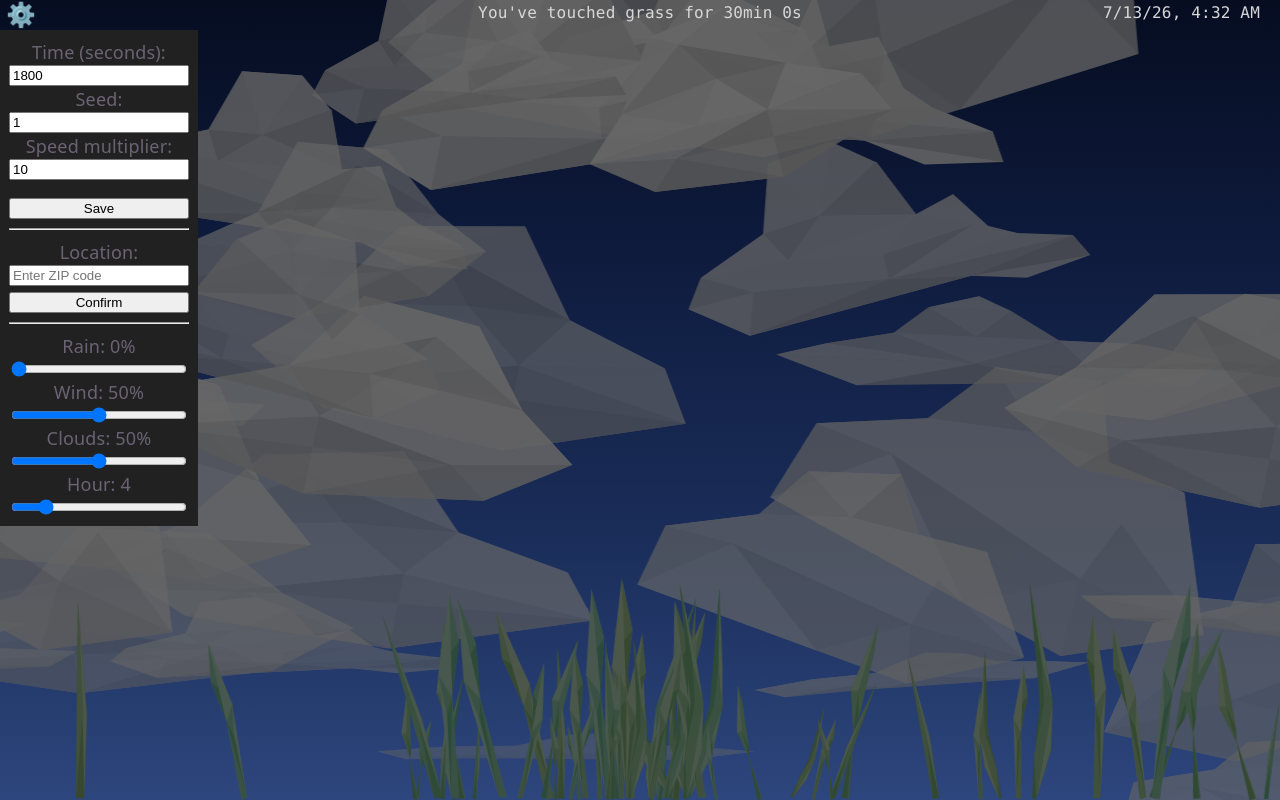
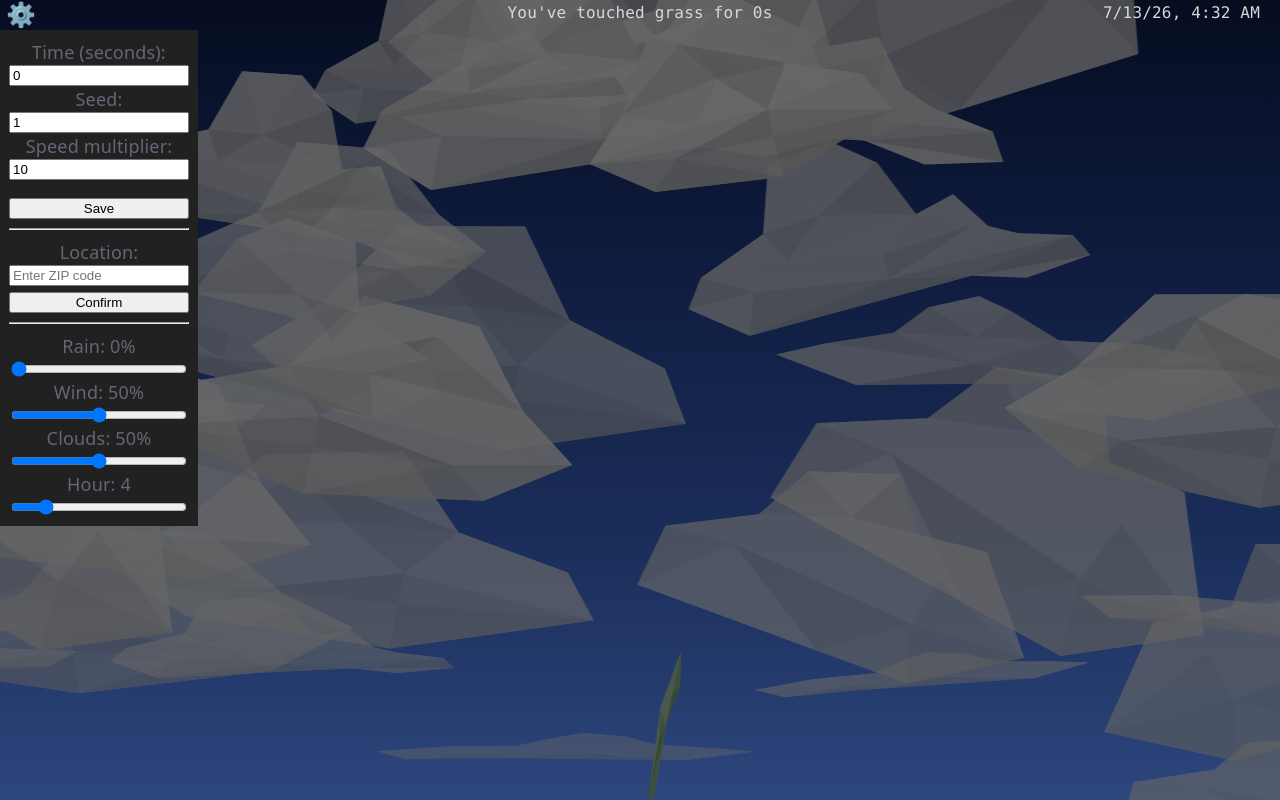
Before and after one commit to rylander925/engin1tr-website, a React (Vite) app: page / in a window 1280 px wide. Both pictures are taken after a click on the button "⚙️". Built offline with nearby package versions, Linux system fonts and the light colour scheme.

Commit message:
Refactored elapsedTime, isHovering, and speed from ConditionsContext to a new GardenContext

```diff
--- a/src/App.jsx
+++ b/src/App.jsx
@@ -5,13 +5,15 @@ import Menu from './components/Menu/Menu.jsx'
 import Timer from './components/Menu/Timer/Timer.jsx'
 import Clouds from './components/Body/SkyProps/Clouds.jsx'
 import Clock from './components/Menu/Clock/Clock.jsx'
-import { ConditionsProvider, useConditions, useConditionsDispatch }  from './ConditionsContext.jsx'
+import { ConditionsProvider }  from './ConditionsContext.jsx'
+import { GardenContextProvider } from './GardenContext.jsx'
 import './App.css'
 
 function App() {
   return (
     <>
       <ConditionsProvider>
+        <GardenContextProvider>
           <Background className = 'background'>
             <Menu />
             <div className = 'screen-text'>
@@ -21,6 +23,7 @@ function App() {
             <Clouds />
             <Garden />
           </Background>
+        </GardenContextProvider>
       </ConditionsProvider>
     </>
   )
--- a/src/ConditionsContext.jsx
+++ b/src/ConditionsContext.jsx
@@ -4,10 +4,7 @@ const HEAVY_RAIN = 10; //10mm of rain per hour
 const HEAVY_WIND = 50; //50km per hour
 
 const initialConditions = {
-    elapsedTime: 1800,       //Set default to another value to pregenerate grass
-    isHovering: false,
     seed: 1,              //PRNG is seeded; this can be any number, determines plant generation
-    speed: 10,           //Factor to speed up time speed 1 -> 1s real = 1s simulated
     weather: {
         zipcode: 0,
         precipitation: 0, //fraction: 1=heavy, 0=none (>1 = extreme)
@@ -50,15 +47,6 @@ export function useConditionsDispatch() {
 
 function conditionsReducer(conditions, action) {
     switch (action.type) {
-        case 'increment-time': {
-            return {...conditions, elapsedTime: conditions.elapsedTime + 1};
-        }
-        case 'set-hovering': {
-            return {...conditions, isHovering: true}
-        }
-        case 'unset-hovering': {
-            return {...conditions, isHovering: false}
-        }
         case 'update-weather': {
             const [date, timeString] = action.weather.time.split('T')
             let [hour, minute] = timeString.split(':')
@@ -83,11 +71,9 @@ function conditionsReducer(conditions, action) {
                 }
             };
         }
-        case 'update-general': {
+        case 'set-seed': {
             return {...conditions,
-                elapsedTime: action.elapsedTime,
                 seed: action.seed,
-                speed: action.speed
             }
         }
         case 'update-locationName': {
--- /dev/null
+++ b/src/GardenContext.jsx
@@ -0,0 +1,53 @@
+import { createContext, useContext, useReducer } from 'react'
+
+const GardenContext = createContext(null);
+const GardenDispatchContext = createContext(null);
+
+const initialGarden = {
+    elapsedTime: 0,
+    isHovering: false,
+    speed: 10,           //Factor to speed up growth speed 1 -> 1s real = 1s simulated
+}
+
+export function GardenContextProvider({children}) {
+    const [garden, gardenDispatch] = useReducer(gardenReducer, initialGarden);
+
+    return(
+    <GardenContext value={garden}>
+        <GardenDispatchContext value={gardenDispatch}>
+            {children}
+        </GardenDispatchContext>
+    </GardenContext>
+    );
+}
+
+export function useGarden() {
+    return useContext(GardenContext);
+}
+
+export function useGardenDispatch() {
+    return useContext(GardenDispatchContext);
+}
+
+function gardenReducer(garden, action) {
+    switch(action.type) {
+        case('increment-time'): {
+            return {...garden, elapsedTime: garden.elapsedTime + 1};
+        }
+        case('set-time'): {
+            return {...garden, elapsedTime: action.elapsedTime};
+        }
+        case 'set-hovering': {
+            return {...garden, isHovering: true}
+        }
+        case 'unset-hovering': {
+            return {...garden, isHovering: false}
+        }
+        case('set-speed'): {
+            return {...garden, speed: action.speed};
+        }
+        default: {
+            throw Error("Garden reducer passed a dispatch action that does not match existing cases");
+        }
+    }
+}
--- a/src/components/Body/Garden/Garden.jsx
+++ b/src/components/Body/Garden/Garden.jsx
@@ -6,6 +6,7 @@ import grass3 from '../../../assets/plants/grass3.svg'
 import grass4 from '../../../assets/plants/grass4.svg'
 import { Generator } from './Generable'
 import './Garden.css'
+import { useGarden, useGardenDispatch } from '../../../GardenContext'
 import { useConditions, useConditionsDispatch } from '../../../ConditionsContext'
 
 const VARIANTS = [grass1, grass2, grass3, grass4]
@@ -99,17 +100,18 @@ class PlantGenerator extends Generator {
     }
 
     //Create a plant div
+    //TODO: Maybe move speed to garden context
     static Plant( {plant, index} ) {
-        const conditions = useConditions();
-        const dispatch = useConditionsDispatch();
-        const age = conditions.elapsedTime - plant.appearTime;
-        const stillGrowing = age < GROW_DURATION * conditions.speed;
+        const garden = useGarden();
+        const gardenDispatch = useGardenDispatch();
+        const age = garden.elapsedTime - plant.appearTime;
+        const stillGrowing = age < GROW_DURATION * garden.speed;
         return(
-            //Position wrapper
+            //Position wrapper so hover bounding box is static
             <div
                 className = 'plant-bounding-box' //Set outline visible in css to show hitbox
-                onMouseEnter={() => dispatch({type:'set-hovering'})}
-                onMouseLeave={() => dispatch({type:'unset-hovering'})}
+                onMouseEnter={() => gardenDispatch({type:'set-hovering'})}
+                onMouseLeave={() => gardenDispatch({type:'unset-hovering'})}
                 style = {{
                         left: `${plant.x}%`,
                         bottom: '0%',
@@ -133,7 +135,7 @@ class PlantGenerator extends Generator {
                                 //if elapsedTime is set past age, don't show animation
                                 clipPath: stillGrowing ? undefined : 'inset(0% 0 0 0)',
                                 animation: stillGrowing ?
-                                    `growReveal ${GROW_DURATION/conditions.speed}s ease-in-out 0s both`
+                                    `growReveal ${GROW_DURATION/garden.speed}s ease-in-out 0s both`
                                     : undefined,
                             }}
                         />
@@ -149,14 +151,26 @@ export default function Garden() {
     const conditions = useConditions();
     const weather = conditions.weather
     const dispatch = useConditionsDispatch();
+
+    const garden = useGarden();
+    const gardenDispatch = useGardenDispatch();
+
     const plantGenerator = new PlantGenerator(BASE_INTERVAL, SLOWDOWN_FACTOR, conditions.seed);
-    const plants = plantGenerator.useGenerableAtTime(conditions.elapsedTime);
+    const plants = plantGenerator.useGenerableAtTime(garden.elapsedTime);
 
     const gustIntensity = MIN_GUST_INTENSITY + weather.windSpeed * WIND_INTENSITY_FACTOR
     const swayIntensity = MIN_SWAY_INTENSITY + weather.windSpeed * WIND_INTENSITY_FACTOR
     const [gustVariation, setGustVariation] = useState(0.5)
 
-    // Periodic wind gust: change css class to switch between animations
+    //Increment elapsed time on hover.
+    //Time is based on speed.
+    useEffect(() => {
+        if(!garden.isHovering) { return }
+        const intervalId = setInterval(() => {gardenDispatch({ type: 'increment-time' })}, 1000 / garden.speed)
+        return () => clearInterval(intervalId)
+    }, [garden.isHovering])
+
+    // Periodic wind gust
     const [gusting, setGusting] = useState(false)
     useEffect(() => {
         let gustTimeout;
--- a/src/components/Body/SkyProps/Clouds.jsx
+++ b/src/components/Body/SkyProps/Clouds.jsx
@@ -149,7 +149,6 @@ export default function Clouds() {
                     cloudCover={conditions.weather.cloudCover}
                     visible={index < visibleClouds}
                     driftDuration={driftDuration}
-                    elapsedTime={conditions.elapsedTime}
                     index={index}
                     rerollCloud={rerollCloud}
                     />
--- a/src/components/Menu/GeneralUI/GeneralUI.jsx
+++ b/src/components/Menu/GeneralUI/GeneralUI.jsx
@@ -1,4 +1,5 @@
 import { useConditions, useConditionsDispatch } from '../../../ConditionsContext'
+import { useGarden, useGardenDispatch } from '../../../GardenContext'
 import { useState, useEffect } from 'react'
 import './GeneralUI.css'
 
@@ -6,28 +7,29 @@ function GeneralUI() {
   const dispatch = useConditionsDispatch()
   const conditions = useConditions()
 
-  const [time, setTime] = useState(conditions.elapsedTime)
+  const garden = useGarden()
+  const gardenDispatch = useGardenDispatch()
+
+  const [time, setTime] = useState(garden.elapsedTime)
   const [seed, setSeed] = useState(conditions.seed)
-  const [speed, setSpeed] = useState(conditions.speed)
+  const [speed, setSpeed] = useState(garden.speed)
 
   useEffect(() => {
-    setTime(conditions.elapsedTime);
-  }, [conditions.elapsedTime]);
+    setTime(garden.elapsedTime);
+  }, [garden.elapsedTime]);
 
   useEffect(() => {
     setSeed(conditions.seed);
   }, [conditions.seed]);
 
   useEffect(() => {
-    setSpeed(conditions.speed);
-  }, [conditions.speed]);
+    setSpeed(garden.speed);
+  }, [garden.speed]);
 
   const handleButton = () => {
-    dispatch({type: 'update-general',
-      elapsedTime: time || 0,
-      seed: seed || 0,
-      speed: speed || 0
-    })
+    gardenDispatch({type: 'set-time', elapsedTime: time || 0});
+    gardenDispatch({type: 'set-speed', speed: speed || 0});
+    dispatch({type: 'set-seed', seed: seed || 0});
   }
 
   const betterParse = (value) => {
--- a/src/components/Menu/Timer/Timer.jsx
+++ b/src/components/Menu/Timer/Timer.jsx
@@ -1,5 +1,5 @@
 import { useState, useEffect } from 'react'
-import { useConditions, useConditionsDispatch } from '../../../ConditionsContext.jsx'
+import { useGarden } from '../../../GardenContext'
 import './Timer.css'
 
 function formatElapsed(totalSeconds) {
@@ -16,19 +16,10 @@ function formatElapsed(totalSeconds) {
 
 //Shows how long user has hovered their mouse over the grass
 function Timer() {
-  const conditions = useConditions();
-  const dispatch = useConditionsDispatch();
-  const updateTime = 1000/conditions.speed //Time in MS between 1s intervals
-
-  //Update time when hovering. TODO: Move to Garden.jsx, maybe remove hovering from context
-  useEffect(() => {
-    if(!conditions.isHovering) { return }
-    const intervalId = setInterval(() => {dispatch({ type: 'increment-time' })}, updateTime)
-    return () => clearInterval(intervalId)
-  }, [conditions.isHovering])
+  const garden = useGarden();
 
   return (
-      <div className='timer' id='screen-text'>You've touched grass for {formatElapsed(conditions.elapsedTime)}</div>
+      <div className='timer' id='screen-text'>You've touched grass for {formatElapsed(garden.elapsedTime)}</div>
   )
 }
 
```
Also changed, not shown: src/ElapsedTimeContext.jsx (deleted, +0 -34 lines). Lines whose indentation alone changed are shown as unchanged.
